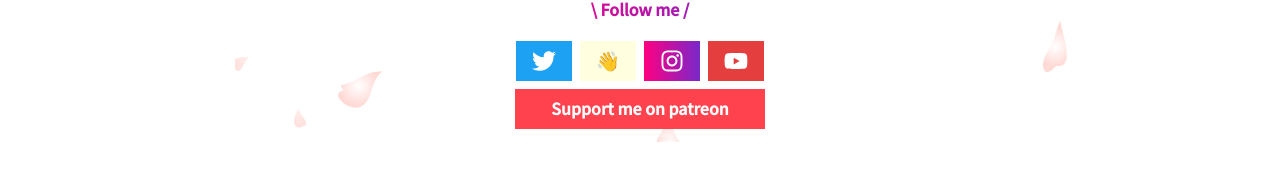
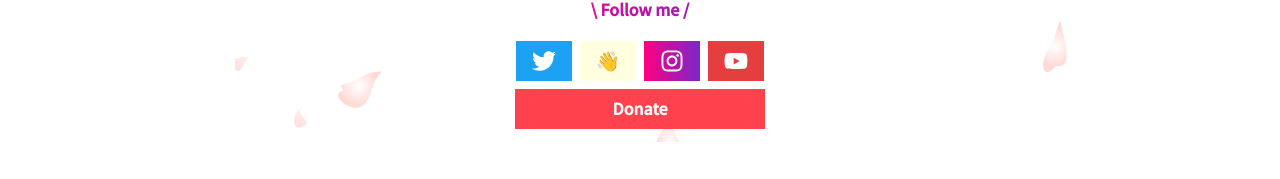
Before and after one commit to Alveek/sakuratipsapp, a Next.js app: page /episodes/episode_150 in a window 1280 px wide. Both pictures are taken after a click on the button "Quit". Shown: the part 496-675 px from the top of the page. Built offline with nearby package versions, Linux system fonts and the light colour scheme.

Commit message:
change patreon to donate

```diff
--- a/components/EndScreen.js
+++ b/components/EndScreen.js
@@ -100,9 +100,9 @@ function EndScreen({ startAgain, extLink }) {
 					as="a"
 					target="_blank"
 					_hover={{ filter: "brightness(0.92)" }}
-					href="https://www.patreon.com/bePatron?u=47302003&redirect_uri=https%3A%2F%2Fsakuratips.com%2F2021%2F03%2F29%2F152%2F&utm_medium=widget"
+					href="https://sakuratips.com/2021/05/01/donation/"
 				>
-					Support me on patreon
+					Donate
 				</Button>
 			</Box>
 		</Box>
```
